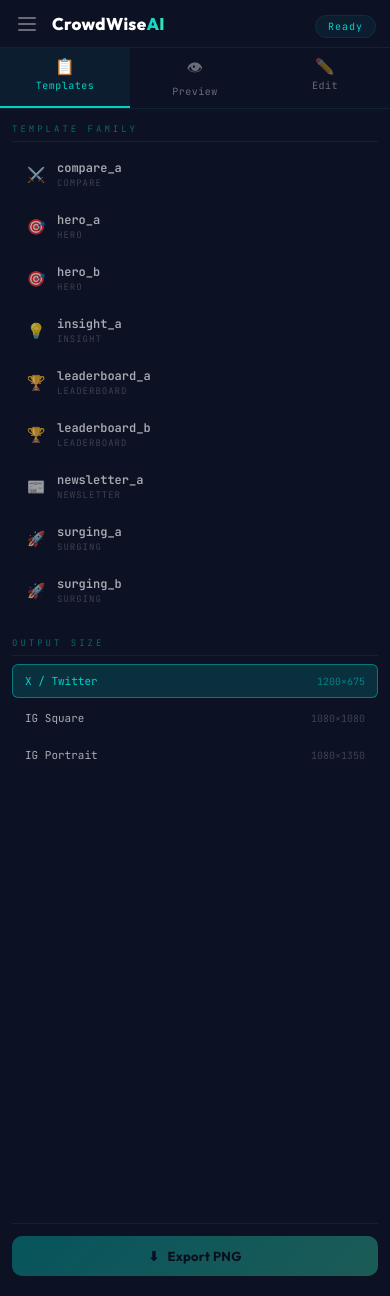
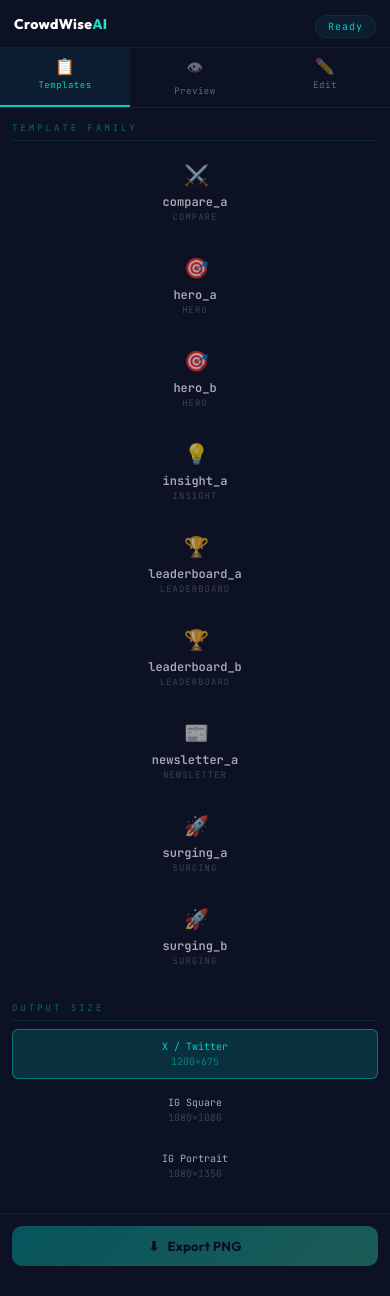
Before and after one commit to slotservice/cwai-social-templates, a Flask app: page / in a window 390 px wide. Run offline with Flask 3, Linux system fonts and the light colour scheme.

Commit message:
Make UI fully responsive for desktop, tablet, and phone
- Desktop (>1100px): 3-column layout (sidebar, preview, editor)
- Tablet (640-900px): 2-column with floating edit button, editor slides in
- Phone (<640px): tabbed full-screen panels (Templates / Preview / Edit)
- Template grid becomes 2-column on mobile for easier tapping
- Size buttons go horizontal 3-column on mobile
- Sticky export button at bottom on mobile
- Floating edit toggle button on tablet view
- Array headers hidden on mobile to save space
- Preview container adapts to smaller viewports

```diff
--- a/web/index.html
+++ b/web/index.html
@@ -111,6 +111,9 @@
 
   </div>
 
+  <!-- ─── Floating edit toggle (tablet) ─── -->
+  <button class="edit-toggle-btn" id="editToggleBtn" onclick="toggleEditPanel()" title="Toggle editor">✏️</button>
+
   <!-- ─── Mobile overlay backdrop ─── -->
   <div class="mobile-overlay" id="mobileOverlay" onclick="closeMobileMenu()"></div>
 
--- a/web/static/app.js
+++ b/web/static/app.js
@@ -639,6 +639,17 @@
 
 
 /* ═══════════════════════════════
+   TABLET: Edit panel slide-over
+   ═══════════════════════════════ */
+function toggleEditPanel() {
+  const panel = document.getElementById("editorPanel");
+  const overlay = document.getElementById("mobileOverlay");
+  panel.classList.toggle("open");
+  overlay.classList.toggle("visible");
+}
+
+
+/* ═══════════════════════════════
    MOBILE: Menu overlay
    ═══════════════════════════════ */
 function toggleMobileMenu() {
@@ -659,9 +670,13 @@
 
 // Handle window resize — reset panel states
 window.addEventListener("resize", () => {
-  if (window.innerWidth > 640) {
-    // Reset mobile classes
+  if (window.innerWidth > 900) {
+    // Desktop: reset all mobile/tablet states
     document.querySelectorAll(".mobile-active").forEach((el) => el.classList.remove("mobile-active"));
     closeMobileMenu();
+  } else if (window.innerWidth <= 640) {
+    // Make sure at least one tab is active on mobile
+    const hasActive = document.querySelector(".mobile-active");
+    if (!hasActive) switchMobileTab("templates");
   }
 });
--- a/web/static/style.css
+++ b/web/static/style.css
@@ -757,7 +783,7 @@
     height: 48px;
   }
 
-  .mobile-menu-btn { display: flex; }
+  .brand { font-size: 15px; }
   .header-title { display: none; }
   .header-divider { display: none; }
 
@@ -765,28 +791,26 @@
     display: flex;
   }
 
+  .edit-toggle-btn { display: none; }
+
   .app-layout {
-    grid-template-columns: 1fr;
-    grid-template-rows: 1fr;
+    display: flex;
+    flex-direction: column;
+    position: relative;
+    overflow: hidden;
   }
 
-  /* All panels are full-screen, toggled via mobile tabs */
+  /* All panels fill the space, only one visible at a time */
   .sidebar,
   .preview-area,
   .edit-panel {
-    position: absolute;
-    inset: 0;
-    z-index: 1;
+    display: none;
+    flex: 1;
+    overflow-y: auto;
     border: none;
+    position: relative;
+    width: 100%;
     transform: none;
-    width: 100%;
-  }
-
-  .sidebar { display: none; }
-  .preview-area { display: none; }
-  .edit-panel {
-    display: none;
-    position: relative;
     box-shadow: none;
   }
 
@@ -796,13 +820,12 @@
     display: flex;
   }
 
-  /* Stack the layout properly */
-  .app-layout {
-    position: relative;
+  .preview-area {
+    padding: 10px;
   }
 
-  .preview-area {
-    padding: 12px;
+  .preview-area.mobile-active {
+    flex-direction: column;
   }
 
   .sidebar-inner {
@@ -810,19 +833,94 @@
   }
 
   .edit-fields {
-    padding: 10px 12px 80px;
+    padding: 10px 12px 20px;
   }
 
   .edit-panel-header {
     padding: 14px 12px 0;
   }
 
-  /* Fixed export button on mobile */
+  /* Template buttons: 2-column grid on mobile */
+  .template-grid {
+    display: grid;
+    grid-template-columns: 1fr 1fr;
+    gap: 6px;
+  }
+
+  .template-btn {
+    padding: 12px 10px;
+    flex-direction: column;
+    align-items: center;
+    text-align: center;
+    gap: 6px;
+  }
+
+  .template-btn .tpl-icon { font-size: 20px; }
+
+  /* Size buttons horizontal on mobile */
+  .size-buttons {
+    display: grid;
+    grid-template-columns: 1fr 1fr 1fr;
+    gap: 6px;
+  }
+
+  .size-btn {
+    flex-direction: column;
+    align-items: center;
+    gap: 2px;
+    padding: 10px 6px;
+    text-align: center;
+    font-size: 10px;
+  }
+
+  /* Sticky export on mobile */
   .sidebar-actions {
     position: sticky;
     bottom: 0;
     background: var(--bg-surface);
-    padding: 12px 0 6px;
+    padding: 12px 12px 16px;
     border-top: 1px solid var(--border);
+    margin: 0 -12px;
+    width: calc(100% + 24px);
+  }
+
+  /* Preview scales down further */
+  .preview-container {
+    min-height: 250px;
+  }
+
+  .preview-header {
+    flex-direction: column;
+    align-items: flex-start;
+    gap: 4px;
+  }
+
+  /* Array items stack on very small screens */
+  .array-header { display: none; }
+  .array-item {
+    flex-wrap: wrap;
+  }
+  .array-item input {
+    min-width: 60px;
   }
 }
+
+
+/* ═══════════════════════════════════════════════════════
+   RESPONSIVE — Very small phone (≤400px)
+   ═══════════════════════════════════════════════════════ */
+@media (max-width: 400px) {
+  .template-grid {
+    grid-template-columns: 1fr;
+  }
+
+  .size-buttons {
+    grid-template-columns: 1fr;
+  }
+
+  .brand { font-size: 14px; }
+
+  .mobile-tab span:not(.tab-icon) {
+    font-size: 9px;
+  }
+}
```
Also changed, not shown: other parts of web/static/style.css (+31 -5 lines).
